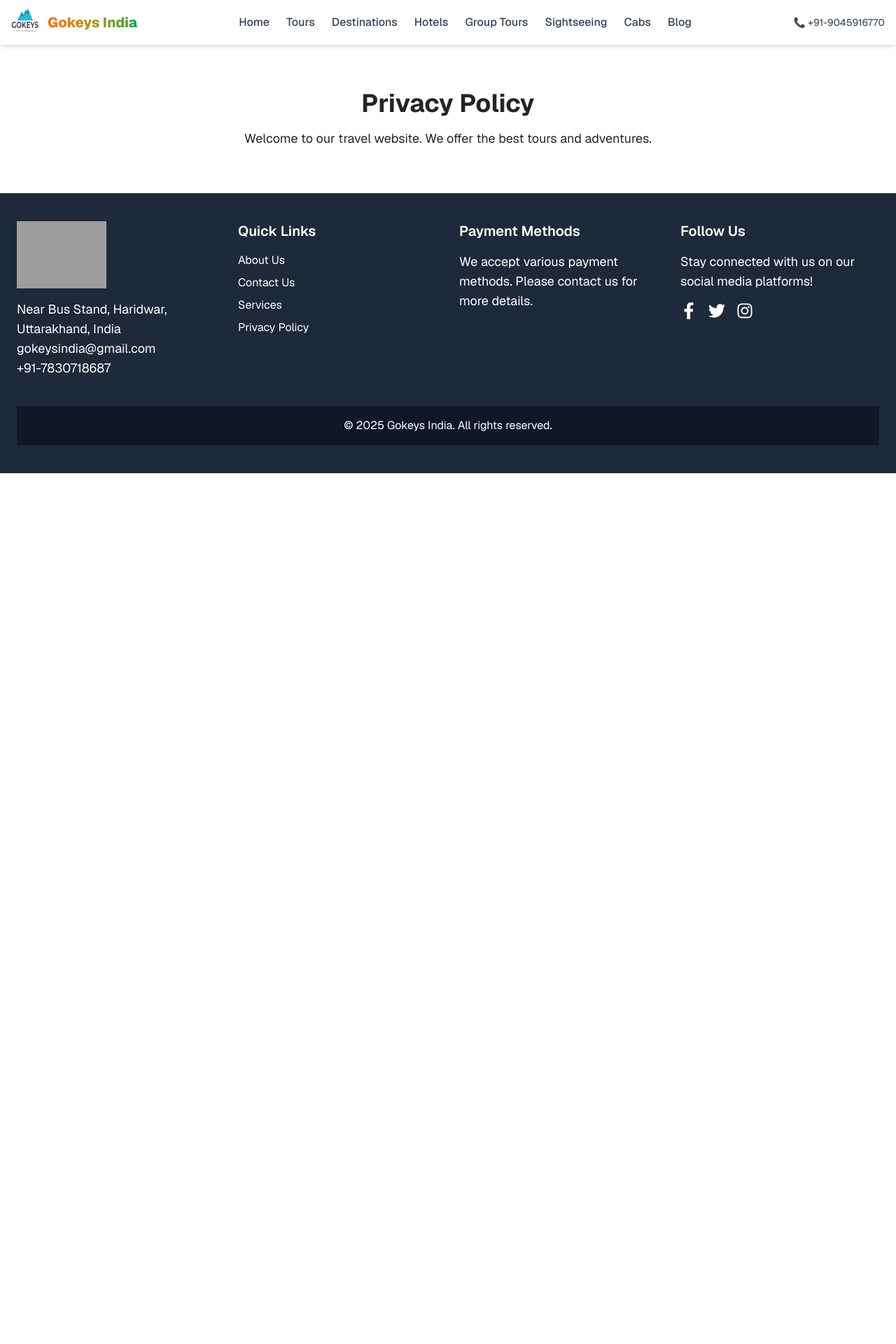
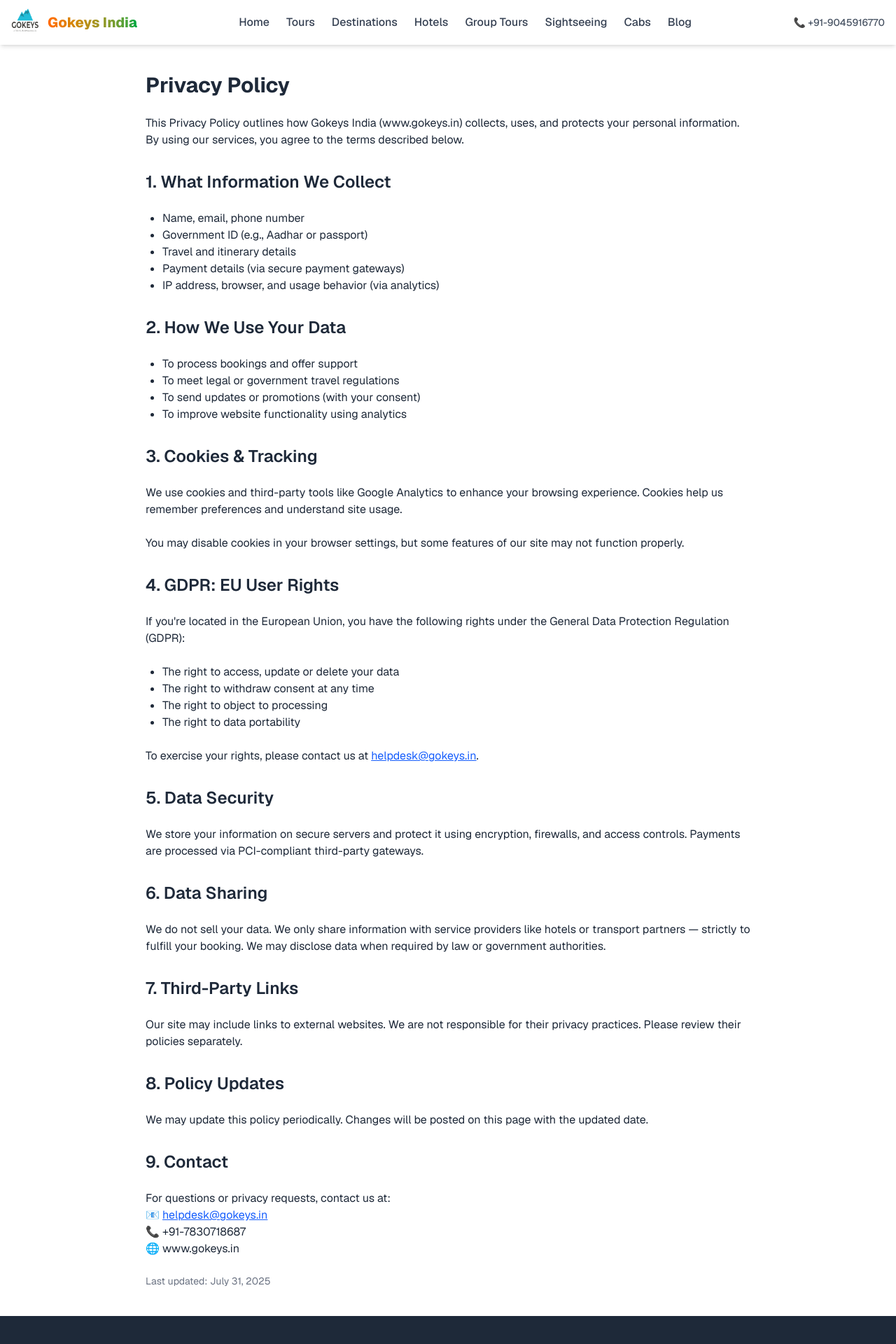
Before and after one commit to Manojnation7-dot/gokeysindia, a Next.js app in the folder gokeysapp/: page /privacy-policy in a window 1280 px wide. Shown: the top 1920 px of the page at 70% size. Before the commit the page ends 800 px from the top, so only its background shows below. Built offline with nearby package versions, Linux system fonts and the light colour scheme; no server answers; grey boxes are pictures that could not be loaded.

Commit message:
New Pages Added

```diff
--- /dev/null
+++ b/gokeysapp/src/app/cancellation-policy/page.js
@@ -0,0 +1,45 @@
+import Head from 'next/head';
+import Header from '@/components/Header';
+import Footer from '@/components/Footer';
+
+export default function CancellationPolicy() {
+  return (
+    <>
+      <Head>
+        <title>Cancellation & Refund Policy | Gokeys India</title>
+        <meta name="description" content="View Gokeys India's tour cancellation and refund policy here." />
+      </Head>
+      <Header/>
+      <main className="max-w-4xl mx-auto px-4 py-10">
+        <h1 className="text-3xl font-bold mb-6">Cancellation & Refund Policy</h1>
+
+        <section className="space-y-6 text-gray-700">
+          <h2 className="text-xl font-semibold">1. Cancellation Charges</h2>
+          <ul className="list-disc pl-6">
+            <li><strong>30 days or more before trip:</strong> Full refund, no cancellation fee.</li>
+            <li><strong>15–30 days before trip:</strong> 50% of the booking amount will be charged.</li>
+            <li><strong>7–15 days before trip:</strong> 75% of the booking amount will be charged.</li>
+            <li><strong>Less than 7 days before trip:</strong> 100% of the booking amount will be charged.</li>
+            <li><strong>No Show:</strong> No refund under any circumstances.</li>
+          </ul>
+
+          <h2 className="text-xl font-semibold">2. Refund Processing</h2>
+          <p>Refunds (if applicable) will be made to the original mode of payment and processed within <strong>7 to 10 working days</strong>.</p>
+
+          <h2 className="text-xl font-semibold">3. Contact for Cancellations</h2>
+          <p>To initiate a cancellation or request a refund, please contact us at:</p>
+          <ul className="pl-6">
+            <li>📞 Phone: +91-7830718687</li>
+            <li>📧 Email: <a href="mailto:helpdesk@gokeys.in" className="text-blue-600 underline">helpdesk@gokeys.in</a></li>
+          </ul>
+
+          <h2 className="text-xl font-semibold">4. Force Majeure</h2>
+          <p>No refunds shall be made in case of cancellation or delay caused by force majeure events such as natural disasters, strikes, political unrest, or government orders.</p>
+
+            <p className="text-sm text-gray-400 mt-4">Last updated: July 31, 2025</p>
+        </section>
+      </main>
+      <Footer/>
+    </>
+  );
+}
--- a/gokeysapp/src/app/privacy-policy/page.js
+++ b/gokeysapp/src/app/privacy-policy/page.js
@@ -24,12 +24,100 @@ export default function Privacy() {
       <>
       <Header/>
       <SmartSEO schema={breadcrumbSchema} />
-      <div className="container mx-auto py-16">
-        <h1 className="text-4xl font-bold text-center">Privacy Policy</h1>
-        <p className="text-lg text-center mt-4">
-          Welcome to our travel website. We offer the best tours and adventures.
-        </p>
-      </div>
+      <main className="max-w-4xl mx-auto px-4 py-10 text-gray-800">
+        <h1 className="text-3xl font-bold mb-6">Privacy Policy</h1>
+
+        <section className="space-y-6">
+          <p>
+            This Privacy Policy outlines how Gokeys India (www.gokeys.in) collects, uses, and protects
+            your personal information. By using our services, you agree to the terms described below.
+          </p>
+
+          <h2 className="text-2xl font-semibold mt-8">1. What Information We Collect</h2>
+          <ul className="list-disc pl-6">
+            <li>Name, email, phone number</li>
+            <li>Government ID (e.g., Aadhar or passport)</li>
+            <li>Travel and itinerary details</li>
+            <li>Payment details (via secure payment gateways)</li>
+            <li>IP address, browser, and usage behavior (via analytics)</li>
+          </ul>
+
+          <h2 className="text-2xl font-semibold mt-8">2. How We Use Your Data</h2>
+          <ul className="list-disc pl-6">
+            <li>To process bookings and offer support</li>
+            <li>To meet legal or government travel regulations</li>
+            <li>To send updates or promotions (with your consent)</li>
+            <li>To improve website functionality using analytics</li>
+          </ul>
+
+          <h2 className="text-2xl font-semibold mt-8">3. Cookies & Tracking</h2>
+          <p>
+            We use cookies and third-party tools like Google Analytics to enhance your browsing
+            experience. Cookies help us remember preferences and understand site usage.
+          </p>
+          <p>
+            You may disable cookies in your browser settings, but some features of our site may not
+            function properly.
+          </p>
+
+          <h2 className="text-2xl font-semibold mt-8">4. GDPR: EU User Rights</h2>
+          <p>
+            If you're located in the European Union, you have the following rights under the General
+            Data Protection Regulation (GDPR):
+          </p>
+          <ul className="list-disc pl-6">
+            <li>The right to access, update or delete your data</li>
+            <li>The right to withdraw consent at any time</li>
+            <li>The right to object to processing</li>
+            <li>The right to data portability</li>
+          </ul>
+          <p>
+            To exercise your rights, please contact us at{" "}
+            <a href="mailto:helpdesk@gokeys.in" className="text-blue-600 underline">
+              helpdesk@gokeys.in
+            </a>
+            .
+          </p>
+
+          <h2 className="text-2xl font-semibold mt-8">5. Data Security</h2>
+          <p>
+            We store your information on secure servers and protect it using encryption, firewalls, and
+            access controls. Payments are processed via PCI-compliant third-party gateways.
+          </p>
+
+          <h2 className="text-2xl font-semibold mt-8">6. Data Sharing</h2>
+          <p>
+            We do not sell your data. We only share information with service providers like hotels or
+            transport partners — strictly to fulfill your booking. We may disclose data when required by
+            law or government authorities.
+          </p>
+
+          <h2 className="text-2xl font-semibold mt-8">7. Third-Party Links</h2>
+          <p>
+            Our site may include links to external websites. We are not responsible for their privacy
+            practices. Please review their policies separately.
+          </p>
+
+          <h2 className="text-2xl font-semibold mt-8">8. Policy Updates</h2>
+          <p>
+            We may update this policy periodically. Changes will be posted on this page with the updated
+            date.
+          </p>
+
+          <h2 className="text-2xl font-semibold mt-8">9. Contact</h2>
+          <p>
+            For questions or privacy requests, contact us at:
+            <br />
+            📧 <a href="mailto:helpdesk@gokeys.in" className="text-blue-600 underline">helpdesk@gokeys.in</a>
+            <br />
+            📞 +91-7830718687
+            <br />
+            🌐 www.gokeys.in
+          </p>
+
+          <p className="text-sm text-gray-500 mt-6">Last updated: July 31, 2025</p>
+        </section>
+      </main>
       < Footer/>
       </>
     );
--- /dev/null
+++ b/gokeysapp/src/app/terms-and-conditions/page.js
@@ -0,0 +1,53 @@
+import Head from 'next/head';
+import Header from '@/components/Header';
+import Footer from '@/components/Footer';
+
+export default function TermsAndConditions() {
+  return (
+    <>
+      <Head>
+        <title>Terms & Conditions | Gokeys India</title>
+        <meta name="description" content="Read the terms and conditions for booking tours with Gokeys India." />
+      </Head>
+      <Header/>
+      <main className="max-w-4xl mx-auto px-4 py-10">
+        <h1 className="text-3xl font-bold mb-6">Terms & Conditions</h1>
+
+         <section className="space-y-6 text-gray-700">
+          <h2 className="text-xl font-semibold">1. Booking Terms</h2>
+          <p>To confirm your tour booking, a payment of <strong>40% of the total amount</strong> is required in advance. Once payment is received, we will send a booking confirmation. The remaining balance must be paid on the day of arrival, prior to the start of the trip.</p>
+
+          <h2 className="text-xl font-semibold">2. Vehicle Usage</h2>
+          <ul className="list-disc pl-6">
+            <li>Vehicles are provided on a point-to-point basis as per the itinerary.</li>
+            <li>Vehicles will not be used beyond the itinerary for personal use such as shopping, meals, or unscheduled activities.</li>
+            <li>Air Conditioning (AC) will not function in hilly terrain.</li>
+            <li>In case of cab change requests, please allow 2–3 hours for arrangement.</li>
+            <li>If a breakdown or technical issue occurs, vehicle replacement time will depend on the distance of the replacement vehicle from the operating base.</li>
+          </ul>
+
+          <h2 className="text-xl font-semibold">3. Extra Sightseeing Charges</h2>
+          <p>Any extra sightseeing not mentioned in the itinerary — such as Mana Village, Trijuginarayan, or Ukhimath during Chardham Yatra — will incur additional charges, payable directly to the driver.</p>
+
+          <h2 className="text-xl font-semibold">4. Yatra Duration & Minimum Booking</h2>
+          <ul className="list-disc pl-6">
+            <li>Ek Dham Yatra: Minimum 3 Days</li>
+            <li>Do Dham Yatra: Minimum 5 Days</li>
+            <li>Teen Dham Yatra: Minimum 7 Days</li>
+            <li>Char Dham Yatra: Minimum 9 Days</li>
+          </ul>
+          <p>Minimum payment will be charged based on the respective yatra duration.</p>
+
+          <h2 className="text-xl font-semibold">5. Legal Jurisdiction</h2>
+          <p>All disputes are subject to the jurisdiction of competent courts in India, preferably in the state of Uttarakhand where the operator is registered.</p>
+
+          <p className="pt-4">
+            Please also review our <a href="/cancellation-policy" className="text-blue-600 underline">Cancellation & Refund Policy</a>.
+          </p>
+            <p className="text-sm text-gray-400 mt-4">Last updated: July 31, 2025</p>
+        </section>
+      </main>
+      <Footer />
+    </>
+  );
+}
--- a/gokeysapp/src/components/Footer.js
+++ b/gokeysapp/src/components/Footer.js
@@ -31,8 +31,13 @@ const Footer = () => {
               </Link>
             </li>
             <li>
-              <Link href="/services" className="hover:text-gray-400">
-                Services
+              <Link href="/terms-and-conditions" className="hover:text-gray-400">
+                Terms and Conditions
+              </Link>
+            </li>
+            <li>
+              <Link href="/cancellation-policy" className="hover:text-gray-400">
+                Cancellation and Refund Policy
               </Link>
             </li>
             <li>
```
